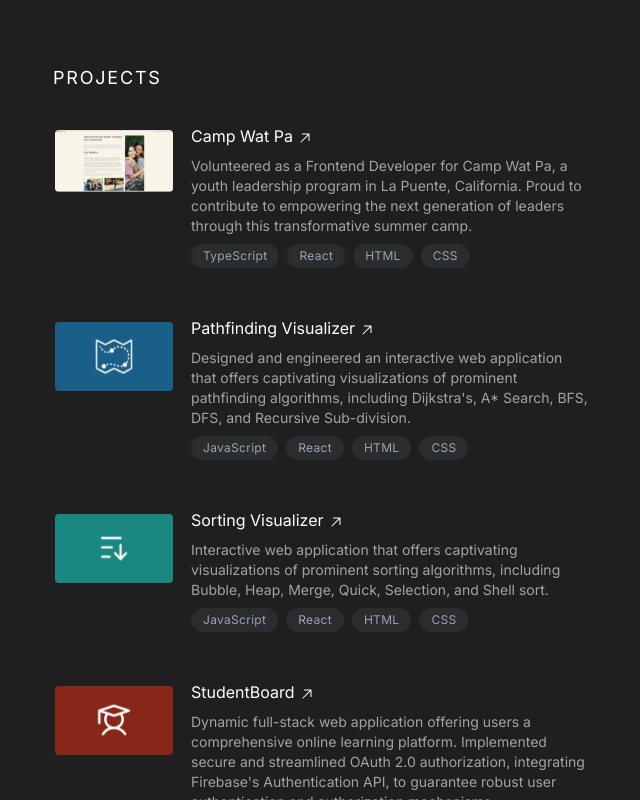
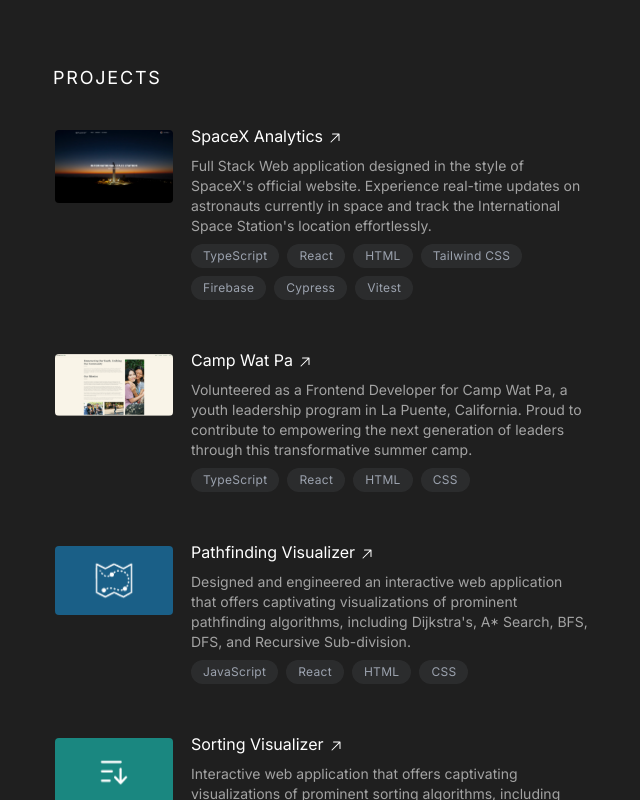
Before and after one commit to locchuong/Portfolio-V2, a React (Vite) app: page / in a window 1280 px wide. Shown: the part 1376-2176 px from the top of the page, without its empty margins (595-1235 px from the left). Built offline with nearby package versions, Linux system fonts and the light colour scheme.

Commit message:
Add SpaceX Website

```diff
--- a/src/constants/PORTFOLIO_DATA.ts
+++ b/src/constants/PORTFOLIO_DATA.ts
@@ -2,6 +2,7 @@
 import PathfinderImage from "@assets/images/Pathfinder.png";
 import CampWatPaImage from "@assets/images/CampWatPa.png";
 import StudentBoardImage from "@assets/images/StudentBoard.png";
+import SpaceXImage from "@assets/images/SpaceX Analytics.png";
 
 export type Portfolio = {
   fullName: string;
@@ -77,6 +78,14 @@
   ],
   projects: [
     {
+      title: "SpaceX Analytics",
+      description:
+        "Full Stack Web application designed in the style of SpaceX's official website.  Experience real-time updates on astronauts currently in space and track the International Space Station's location effortlessly.",
+      link: "https://github.com/locchuong/SpaceX-Analytics",
+      tags: ["TypeScript", "React", "HTML", "Tailwind CSS", "Firebase", "Cypress", "Vitest"],
+      imageSrc: SpaceXImage,
+    },
+    {
       title: "Camp Wat Pa",
       description:
         "Volunteered as a Frontend Developer for Camp Wat Pa, a youth leadership program in La Puente, California. Proud to contribute to empowering the next generation of leaders through this transformative summer camp.",
```
Also changed, not shown: src/assets/images/SpaceX Analytics.png (added).
